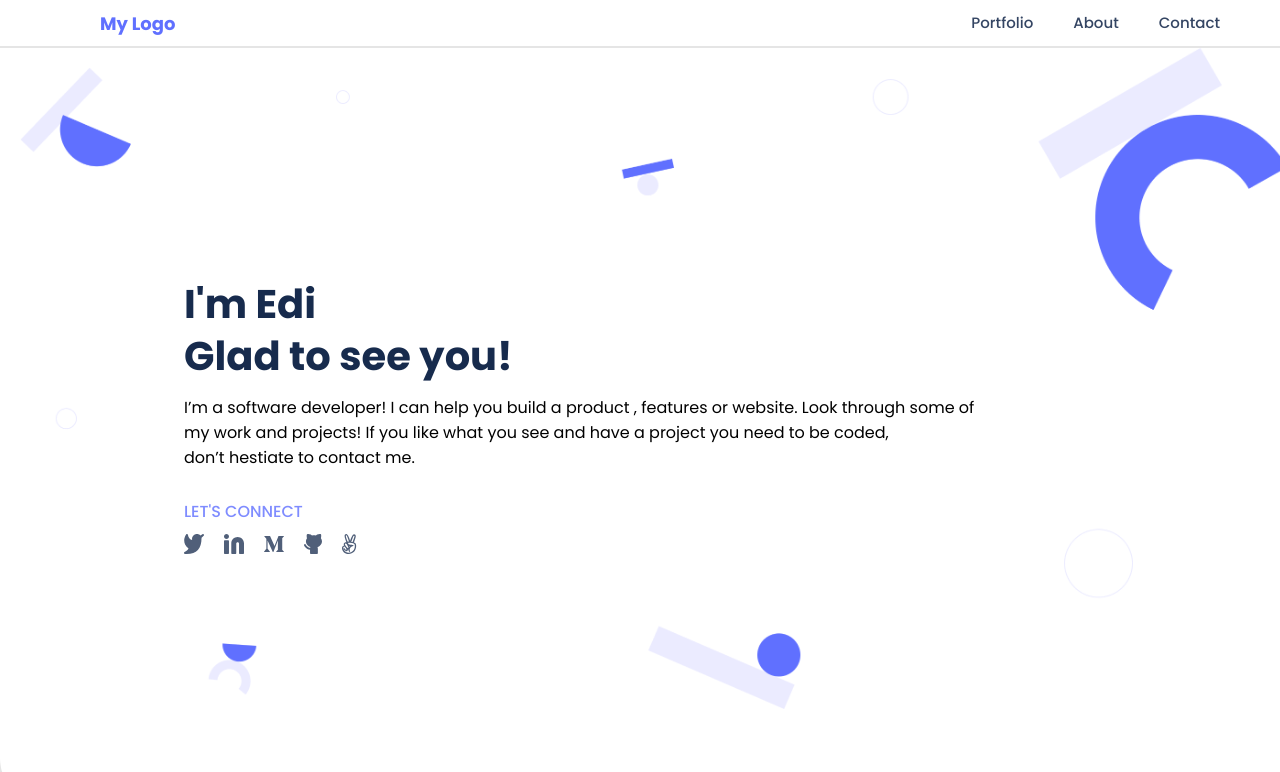
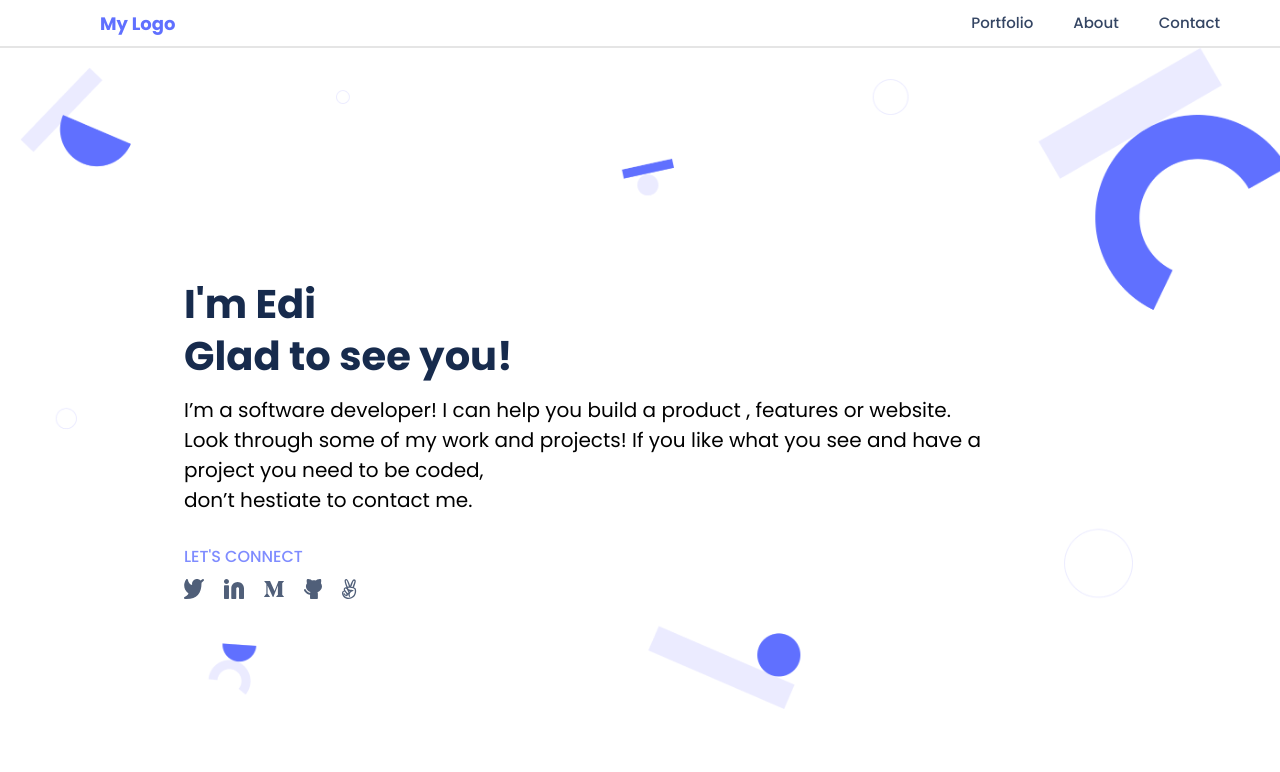
Before and after one commit to edi-sipka/My_Portfolio, a website: page index.html in a window 1280 px wide. Shown: the top 772 px of the page. Drawn offline with Linux system fonts and the light colour scheme.

Commit message:
Fixing css font size and url bug

```diff
--- a/style.css
+++ b/style.css
@@ -21,7 +21,7 @@ section {
   padding-left: 24px;
   padding-right: 24px;
   font-family: "Poppins", sans-serif;
-  background-image: url("images/desktop-header.png");
+  background-image: url("./Images/desktop-header.png");
   background-repeat: no-repeat;
   background-position: 100px right;
   background-size: calc(100%);
@@ -487,7 +487,7 @@ header {
   }
 
   .about-me-main {
-    font-size: 16px;
+    font-size: 20px;
     margin-top: -20px;
     background-image: none;
     margin-left: 160px;
@@ -570,7 +570,7 @@ header {
   }
 
   .contact-form {
-    background-image: url("/Images/contact-form-background-shapes.png");
+    background-image: url("./Images/contact-form-background-shapes.png");
   }
 
   .contact-paragraph {
```
